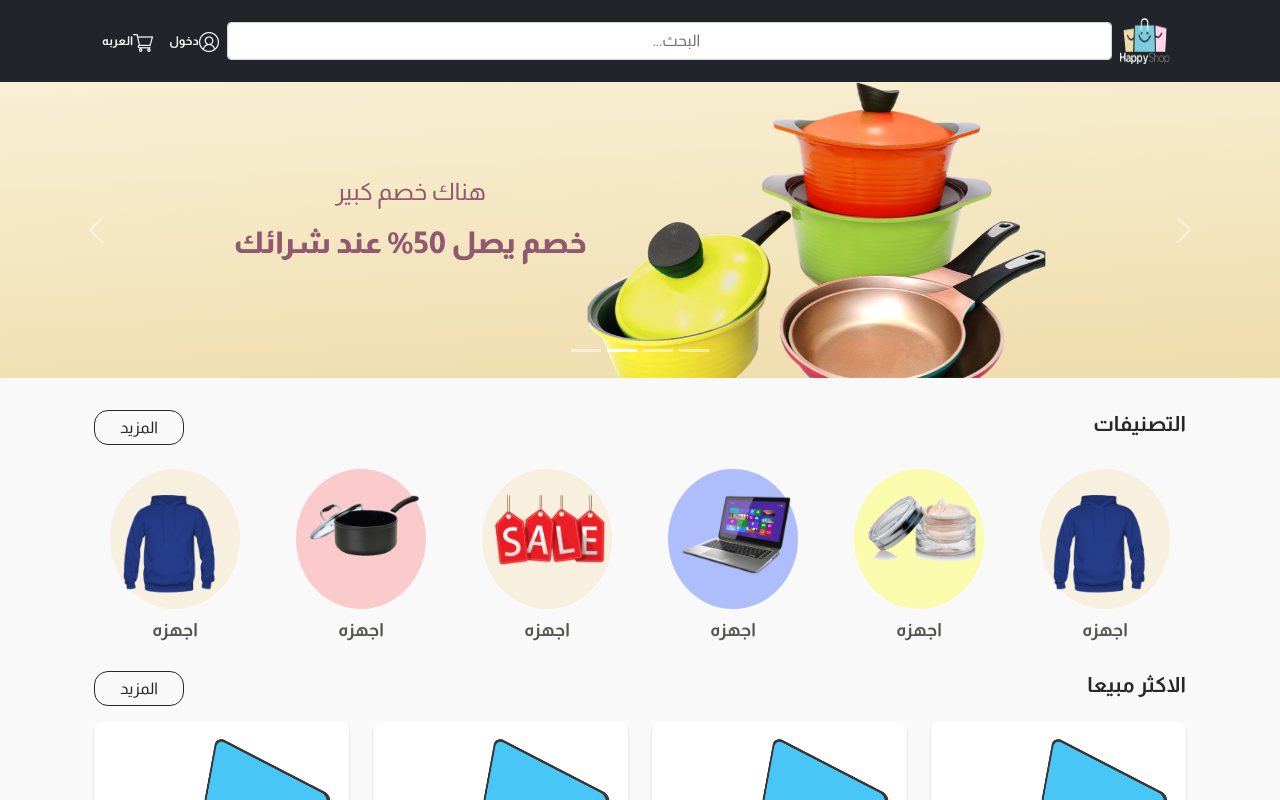
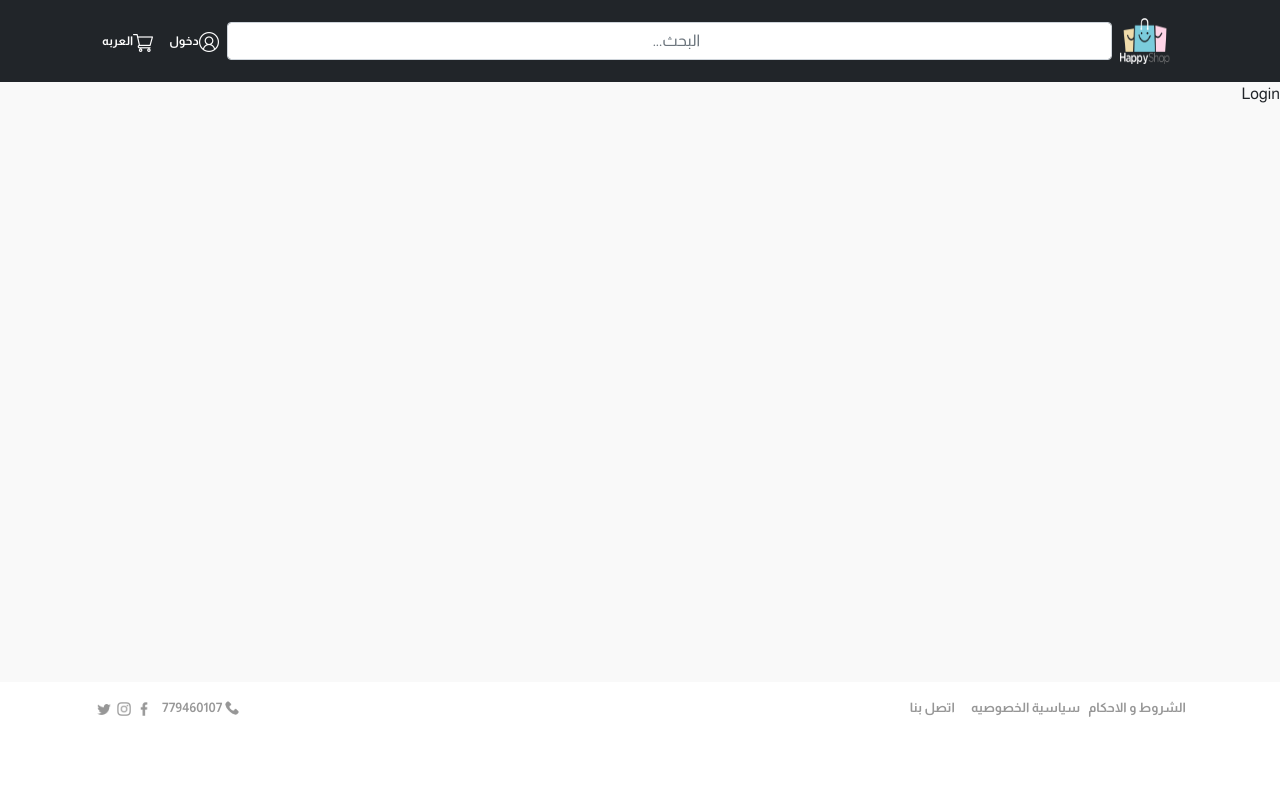
Before and after one commit to H-7117/small_ecommerce, a React (Create React App) app: page /login in a window 1280 px wide. Shown: the top 800 px of the page. Built offline with nearby package versions, Linux system fonts and the light colour scheme.

Commit message:
add route to the navBar

```diff
--- a/src/App.js
+++ b/src/App.js
@@ -1,10 +1,21 @@
 import HomePage from "./page/Home/HomePage";
 import '../src/index.css'
+import NavBarLogin from '../src/Components/utility/NavBarLogin'
+import Footer from '../src/Components/utility/Footer'
+import LoginPage from "./page/Auth/LoginPage";
+import {BrowserRouter,Routes,Route} from 'react-router-dom'
 
 function App() {
   return (
-    <div className="App text-center">
-      <HomePage />
+    <div className="App font">
+      <NavBarLogin />
+      <BrowserRouter>
+        <Routes>
+          <Route index element={<HomePage />}/>
+          <Route path="login" element={<LoginPage/>}/>
+        </Routes>
+      </BrowserRouter>
+      <Footer />
     </div>
   );
 }
--- a/src/Components/utility/NavBarLogin.js
+++ b/src/Components/utility/NavBarLogin.js
@@ -9,7 +9,9 @@ const NavBarLogin = () => {
     <Navbar className='sticky-top' bg='dark' variant='dark' expand='sm'>
       <Container>
           <Navbar.Brand>
+            <a href='/'>
             <img src={logo} className='logo'/>
+            </a>
           </Navbar.Brand>
           <Navbar.Toggle aria-controls='basic-navbar-nav'/>
           <Navbar.Collapse id='basic-navbar-nav'>
@@ -19,11 +21,11 @@ const NavBarLogin = () => {
               className='me-2 w-100 text-center'
             />
             <Nav className='me-auto'>
-              <Nav.Link className='nav-text d-flex mt-3 justify-content-center'>
+              <Nav.Link href='/login' className='nav-text d-flex mt-3 justify-content-center'>
                 <img src={login}  className='login-img' alt='login-img'/>
                 <p style={{color:"white"}}>دخول</p>
               </Nav.Link>
-              <Nav.Link
+              <Nav.Link href='/cart'
               className='nav-text d-flex mt-3 justify-content-center'
               style={{color:"white"}}
               >
--- /dev/null
+++ b/src/page/Auth/LoginPage.js
@@ -0,0 +1,11 @@
+import React from 'react'
+
+const LoginPage = () => {
+  return (
+    <div style={{minHeight:"600px"}}>
+        Login
+    </div>
+  )
+}
+
+export default LoginPage
--- a/src/page/Home/HomePage.js
+++ b/src/page/Home/HomePage.js
@@ -1,25 +1,23 @@
 import React from 'react'
-import NavBarLogin from '../../Components/utility/NavBarLogin'
 import Slider from '../../Components/Home/Slider'
 import HomeCategory from '../../Components/Home/HomeCategory'
 import CardProductComponent from '../../Components/Product/CardProductComponent'
 import DiscountSection from '../../Components/Home/DiscountSection'
 import CardBrandComponent from '../../Components/Brand/CardBrandComponent'
-import Footer from '../../Components/utility/Footer'
 
 
 const HomePage = () => {
   return (
 
     <div className='font' style={{minHeight:"670px"}}>
-      <NavBarLogin />
+
       <Slider />
       <HomeCategory/>
       <CardProductComponent title="الاكثر مبيعا" btntitle="المزيد"/>
       <DiscountSection />
       <CardProductComponent title="احدث الازياء" btntitle="المزيد" />
       <CardBrandComponent title="المركات العالميه" btntitle="المزيد"/>
-      <Footer />
+
     </div>
 
   )
```
